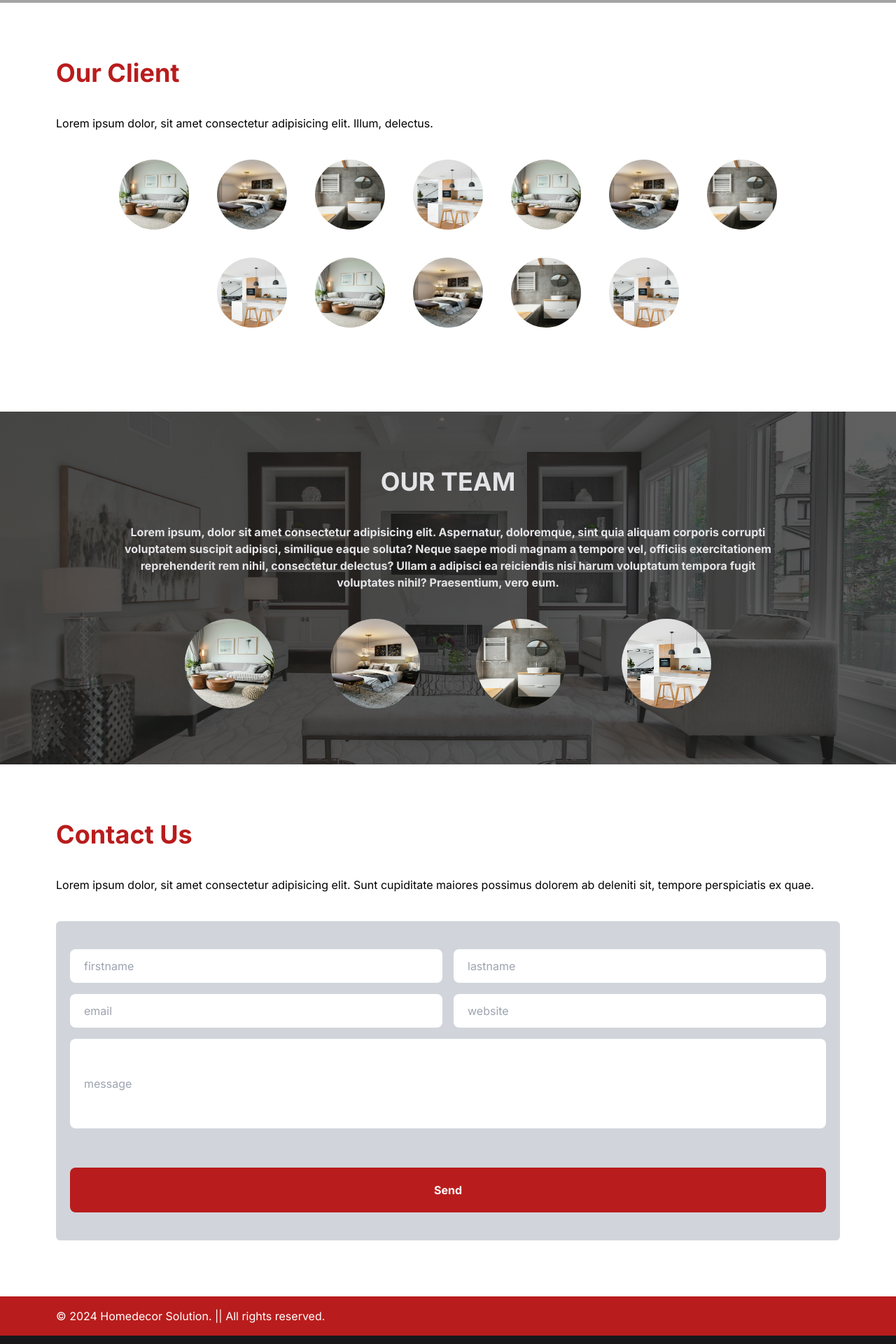
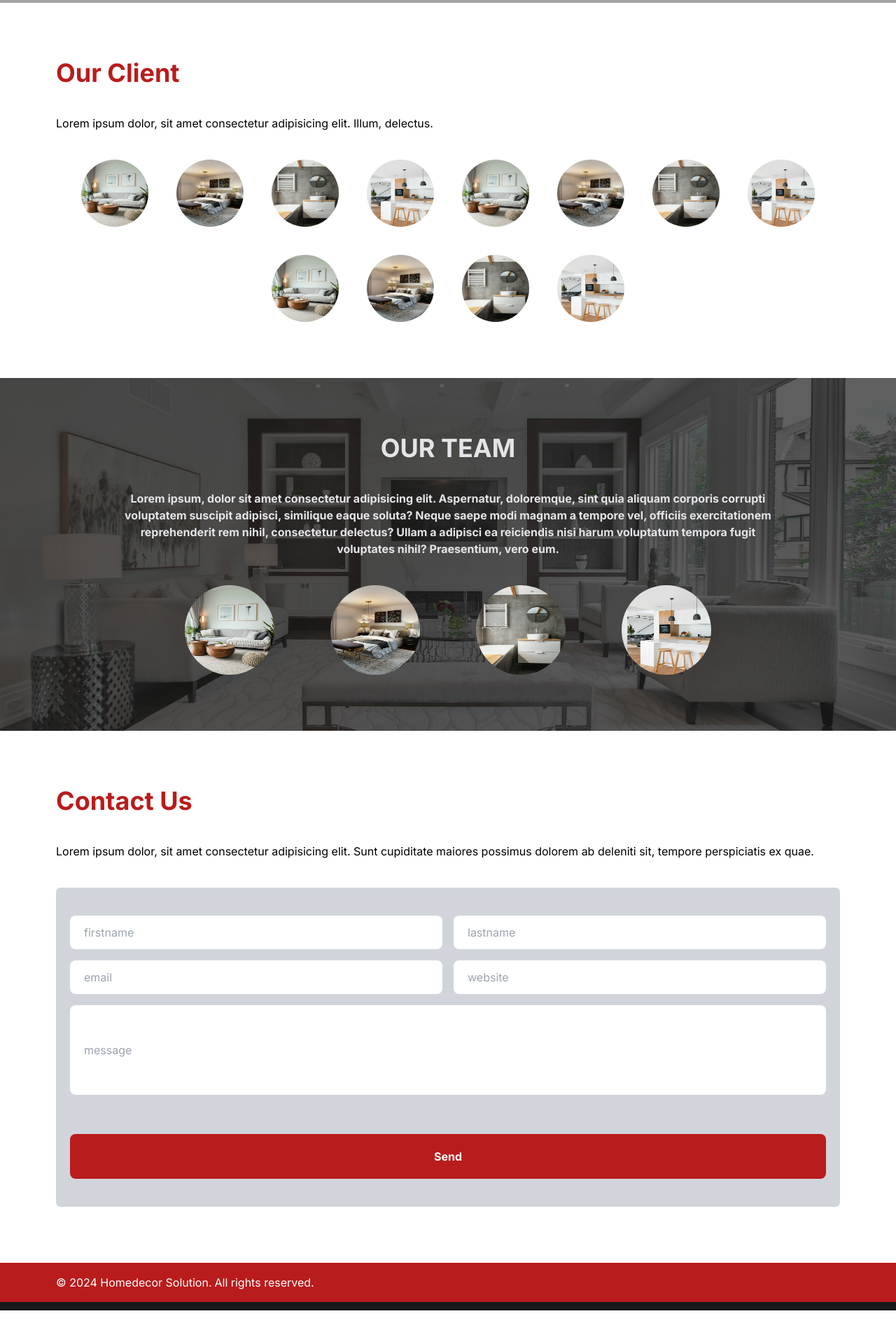
Before and after one commit to artikosamodra/homedecor, a Next.js app: page / in a window 1280 px wide. Shown: the part 1907-3827 px from the top of the page at 70% size. After the commit the page ends 3779 px from the top, so only its background shows below. Built offline with nearby package versions, Linux system fonts and the light colour scheme.

Commit message:
Done All Responsive >> next add content

```diff
--- a/src/app/component/Footer/index.jsx
+++ b/src/app/component/Footer/index.jsx
@@ -1,11 +1,14 @@
 const Footer = () => {
-    return(
-        <section className="pb-3 bg-zinc-900">
-            <div className="bg-red-700 px-20 py-4">
-                <p className="text-white"> &copy; 2024 Homedecor Solution. || All rights reserved.</p>
-            </div>
-        </section>
-    )
-}
+  return (
+    <section className="pb-3 bg-zinc-900">
+      <div className="bg-red-700 md:px-20 px-10 py-4">
+        <p className="text-white flex flex-wrap gap-1">
+          <div>&copy; 2024 Homedecor Solution.</div>
+          <div>All rights reserved.</div>
+        </p>
+      </div>
+    </section>
+  );
+};
 
-export default Footer
+export default Footer;
--- a/src/app/component/Utilities/AvaIcon.jsx
+++ b/src/app/component/Utilities/AvaIcon.jsx
@@ -1,11 +1,17 @@
-import Image from "next/image"
+import Image from "next/image";
 
-const AvaIcon = ( {ImgName} ) => {
-    return(
-        <div>
-            <Image src={ImgName} alt="Logo 1" width={100} height={100} className="rounded-full ava-client" />
-        </div>
-    )
-}
+const AvaIcon = ({ ImgName }) => {
+  return (
+    <div>
+      <Image
+        src={ImgName}
+        alt="Logo 1"
+        width={100}
+        height={100}
+        className="rounded-full w-24 h-24 bg-center bg-cover"
+      />
+    </div>
+  );
+};
 
-export default AvaIcon
+export default AvaIcon;
--- a/src/app/globals.css
+++ b/src/app/globals.css
@@ -36,14 +36,6 @@
     url("/services3.jpg");
 }
 
-.ava-client {
-  width: 100px;
-  height: 100px;
-  background-size: cover;
-  background-position: center;
-  /* background-attachment: fixed; */
-}
-
 .bg-team {
   background-image: linear-gradient(
       rgba(30, 30, 30, 0.7),
--- a/src/app/page/Client/index.jsx
+++ b/src/app/page/Client/index.jsx
@@ -1,13 +1,16 @@
-import AvaIcon from "@/app/component/Utilities/AvaIcon"
-import Image from "next/image"
+import AvaIcon from "@/app/component/Utilities/AvaIcon";
+import Image from "next/image";
 
 const ClientSec = () => {
-    return(
+  return (
     <section>
-            <div className="p-20">
+      <div className="lg:p-20 p-10">
         <h1 className="text-4xl text-red-700 pb-10 font-bold">Our Client</h1>
-                <p>Lorem ipsum dolor, sit amet consectetur adipisicing elit. Illum, delectus.</p>
-                <div className="flex flex-wrap justify-center gap-10 m-10">
+        <p>
+          Lorem ipsum dolor, sit amet consectetur adipisicing elit. Illum,
+          delectus.
+        </p>
+        <div className="flex flex-wrap justify-center gap-10 mt-10">
           <AvaIcon ImgName="/infoimg.jpg" />
           <AvaIcon ImgName="/services1.jpg" />
           <AvaIcon ImgName="/services2.jpg" />
@@ -23,7 +26,7 @@ const ClientSec = () => {
         </div>
       </div>
     </section>
-    )
-}
+  );
+};
 
-export default ClientSec
+export default ClientSec;
--- a/src/app/page/Hero/index.jsx
+++ b/src/app/page/Hero/index.jsx
@@ -1,7 +1,7 @@
 const HeroSec = () => {
   return (
     <section>
-      <div className="bg-hero relative w-full h-screen bg-cover bg-center flex flex-col items-center justify-center text-center gap-10 text-zinc-200 md:px-20 px-8">
+      <div className="bg-hero relative w-full h-screen bg-cover bg-center flex flex-col items-center justify-center text-center gap-10 text-zinc-200 md:px-20 px-10">
         <h1 className="text-6xl font-bold">TITLE HERO</h1>
         <p className="text-center font-bold">
           Descript : Lorem ipsum dolor sit amet consectetur, adipisicing elit.
--- a/src/app/page/Info/index.jsx
+++ b/src/app/page/Info/index.jsx
@@ -3,7 +3,7 @@ import Image from "next/image";
 const InfoSec = () => {
   return (
     <section>
-      <div className="grid grid-cols-4 gap-10 md:p-20 p-8">
+      <div className="grid grid-cols-4 gap-10 md:p-20 p-10">
         <div className="md:col-span-1 col-span-4">
           <Image
             src="/infoimg.jpg"
```
Lines whose indentation alone changed are shown as unchanged.
